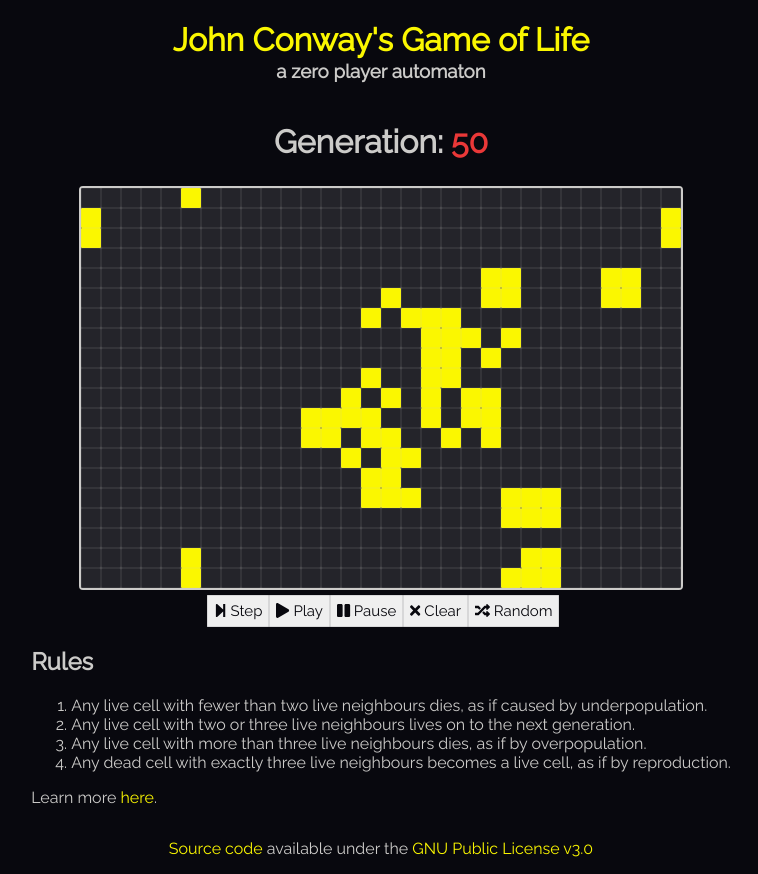
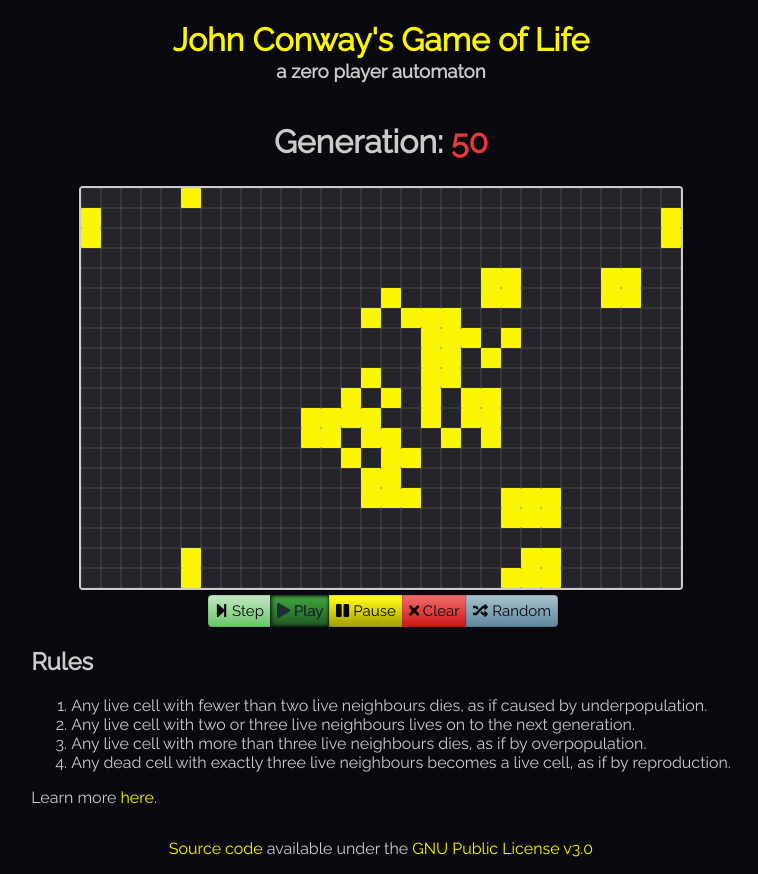
Before and after one commit to CharmedSatyr-freeCodeCamp/game_of_life, a React app: page / in a window 1280 px wide. Shown: the whole page, without its empty margins (259-1017 px from the left). Built offline with nearby package versions, Linux system fonts and the light colour scheme.

Commit message:
allow playing custom setups

```diff
--- a/src/components/Controls.js
+++ b/src/components/Controls.js
@@ -43,7 +43,7 @@ export default class Controls extends Component {
     }
   }
   play() {
-    if (this.state.selected !== 'clear' && this.state.selected !== 'play') {
+    if (this.state.selected !== 'play') {
       clearInterval(this.duration);
       this.duration = setInterval(() => {
         this.props.nextGen();
@@ -57,7 +57,7 @@ export default class Controls extends Component {
     this.setState({ selected: 'random' });
   }
   step() {
-    if (this.state.selected !== 'clear' && this.state.selected !== 'play') {
+    if (this.state.selected !== 'play') {
       this.props.nextGen();
     }
   }
@@ -69,19 +69,14 @@ export default class Controls extends Component {
     return (
       <div className="controls">
         {/* STEP */}
-        <button
-          className={selected !== 'random' && selected !== 'pause' ? 'disabled' : ''}
-          onClick={this.step}
-        >
+        <button className={`step ${selected === 'play' ? 'disabled' : ''}`} onClick={this.step}>
           <FontAwesomeIcon icon="step-forward" />
           &nbsp;Step
         </button>
 
         {/* PLAY */}
         <button
-          className={`${selected === 'play' ? 'selected disabled' : ''} ${
-            selected === 'clear' ? 'disabled' : ''
-          }`}
+          className={`play ${selected === 'play' ? 'selected disabled' : ''}`}
           onClick={this.play}
         >
           <FontAwesomeIcon icon="play" />
@@ -90,7 +85,7 @@ export default class Controls extends Component {
 
         {/* PAUSE */}
         <button
-          className={`${selected === 'pause' ? 'selected disabled' : ''} ${
+          className={`pause ${selected === 'pause' ? 'selected disabled' : ''} ${
             selected !== 'play' ? 'disabled' : ''
           }`}
           onClick={this.pause}
@@ -100,13 +95,19 @@ export default class Controls extends Component {
         </button>
 
         {/* CLEAR */}
-        <button className={selected === 'clear' ? 'selected disabled' : ''} onClick={this.clear}>
+        <button
+          className={`clear ${selected === 'clear' ? 'selected disabled' : ''}`}
+          onClick={this.clear}
+        >
           <FontAwesomeIcon icon="times" />
           &nbsp;Clear
         </button>
 
         {/* RANDOM */}
-        <button className={selected === 'random' ? 'selected' : ''} onClick={this.random}>
+        <button
+          className={`random ${selected === 'random' ? 'selected' : ''}`}
+          onClick={this.random}
+        >
           <FontAwesomeIcon icon="random" />
           &nbsp;Random
         </button>
```
